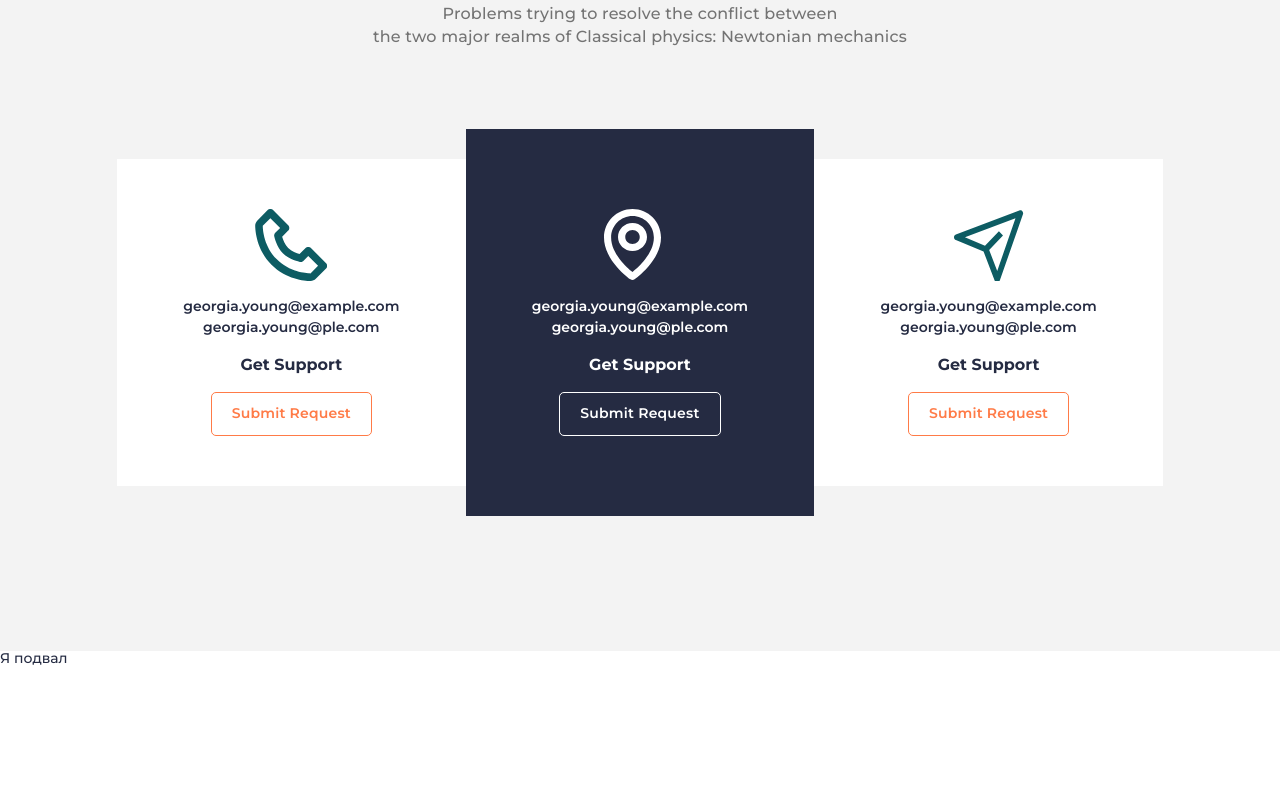
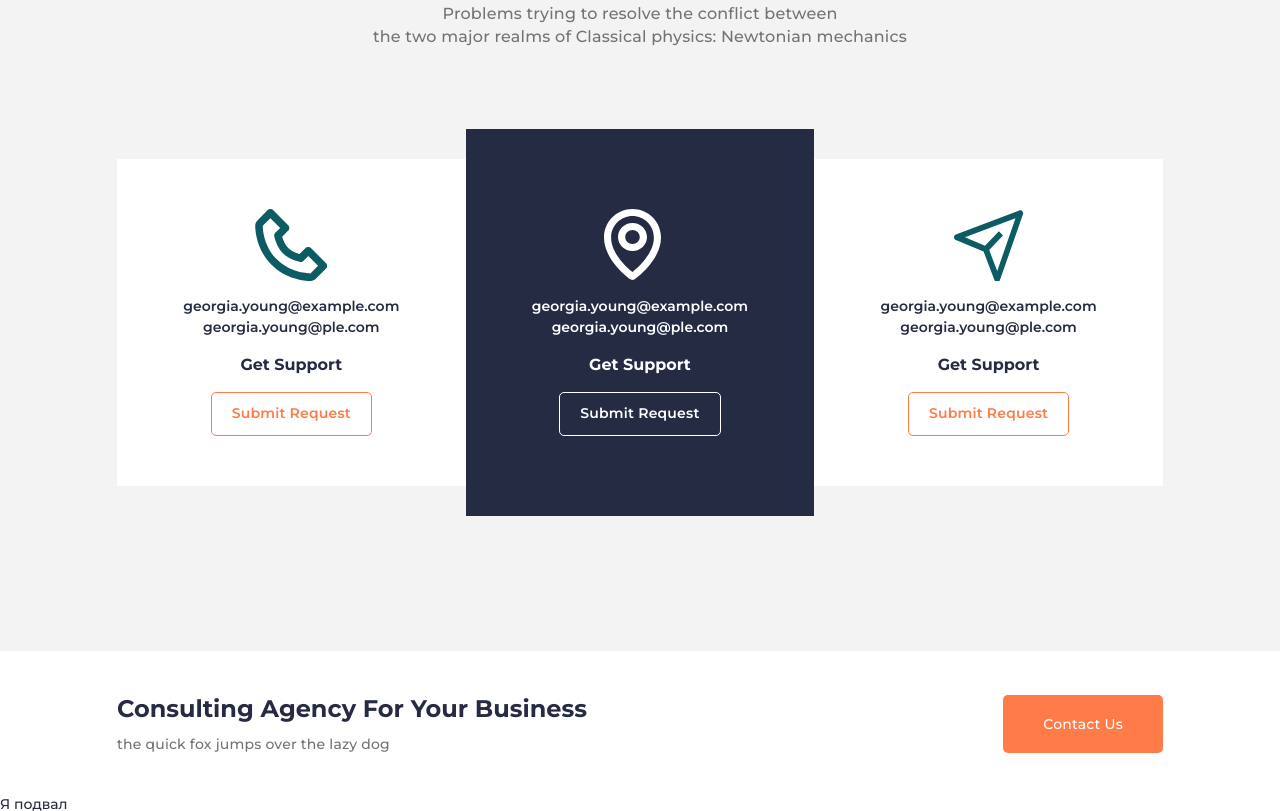
Before and after one commit to Semandr/relvise_agency, a plain HTML site: page index.html in a window 1280 px wide. Shown: the part 3520-4331 px from the top of the page. Before the commit the page ends 4185 px from the top, so only its background shows below. Drawn offline with Linux system fonts and the light colour scheme.

Commit message:
section contactUs layout

```diff
--- a/css/style.css
+++ b/css/style.css
@@ -154,6 +154,8 @@ body {
 .page__subscribe {
 }
 .page__getintouch {
+}
+.page__contact {
 }
 /*--------------ПОДВАЛ-------------------------------------------*/
 .footer {
@@ -852,3 +854,59 @@ body {
 .item-getintouch__button:hover {
   text-decoration: underline;
 }
+
+/*-------------CONTACT_BLOCK---------------------------------*/
+
+.contact {
+  padding: 42px 0;
+}
+.contact__container {
+}
+.contact__body {
+  display: flex;
+  align-items: center;
+  justify-content: space-between;
+}
+@media (max-width: 768px) {
+  .contact__body {
+    flex-direction: column;
+  }
+}
+.contact__content {
+  padding: 0 20px 0 0;
+}
+@media (max-width: 768px) {
+  .contact__content {
+    padding: 0 0 20px 0;
+  }
+}
+.contact__title {
+  font-weight: 700;
+  font-size: 24px;
+  line-height: 133%;
+}
+.contact__title:not(:last-child) {
+  margin: 0 0 10px 0;
+}
+.contact__text {
+  font-size: 14px;
+  letter-spacing: 0.2px;
+  line-height: 142%;
+  color: #737373;
+}
+.contact__button {
+  display: flex;
+  align-items: center;
+  text-align: center;
+  letter-spacing: 0.2px;
+  justify-content: center;
+  padding: 15px 40px;
+  background-color: #ff7b47;
+  color: #fff;
+  border-radius: 5px;
+  min-height: 58px;
+  transition: all 0.3s ease 0s;
+}
+.contact__button:hover {
+  background-color: #c75629;
+}
--- a/index.html
+++ b/index.html
@@ -453,6 +453,21 @@
             </div>
           </div>
         </section>
+        <section class="page__contact contact">
+          <div class="contact__container _container">
+            <div class="contact__body">
+              <div class="contact__content">
+                <h4 class="contact__title">
+                  Consulting Agency For Your Business
+                </h4>
+                <p class="contact__text">
+                  the quick fox jumps over the lazy dog
+                </p>
+              </div>
+              <a href="#" class="contact__button">Contact Us</a>
+            </div>
+          </div>
+        </section>
       </main>
       <footer class="footer">Я подвал</footer>
     </div>
```
